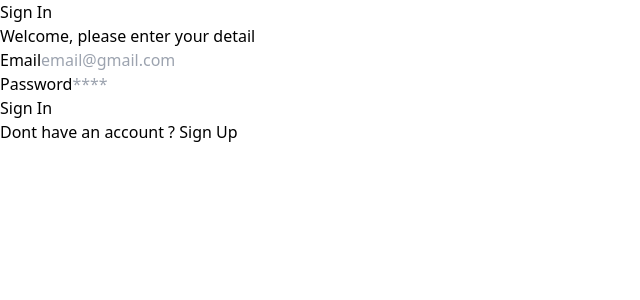
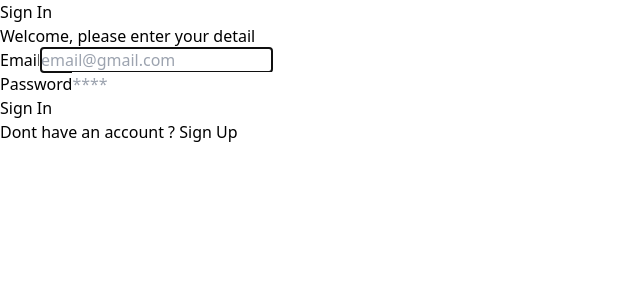
Before and after one commit to ketsar28/react-practice, a React (Vite) app: page /login in a window 1280 px wide. Shown: the top 300 px of the page, without its empty margins (0-640 px from the left). Built offline with nearby package versions, Linux system fonts and the light colour scheme.

Commit message:
[FEATURE] fff

```diff
--- a/src/components/Elements/Input/Index.jsx
+++ b/src/components/Elements/Input/Index.jsx
@@ -1,16 +1,18 @@
+/* eslint-disable react/display-name */
+import { forwardRef } from "react";
 import { Input } from "./Input";
 import { Label } from "./Label";
 
-export const InputForm = (props) => {
+export const InputForm = forwardRef((props, ref) => {
   // eslint-disable-next-line react/prop-types
-    const {label, type, placeholder, name} = props;
+  const { label, type, placeholder, name } = props;
 
   return (
     <>
       <div className="mb-6">
         <Label htmlFor={name}>{label}</Label>
-                <Input placeholder={placeholder} type={type} name={name}/>
+        <Input placeholder={placeholder} type={type} name={name} ref={ref}/>
       </div>
     </>
-    )
-}
+  );
+});
--- a/src/components/Elements/Input/Input.jsx
+++ b/src/components/Elements/Input/Input.jsx
@@ -1,9 +1,19 @@
-export const Input = (props) => {
-    // eslint-disable-next-line react/prop-types
-    const {placeholder, type, name} = props;
-    return (
-        <>
-         <input type={type} className="text-sm border rounded w-full py-2 px-3 text-slate-700 placeholder:opacity-1000" placeholder={placeholder} name={name} id={name}/>
-        </>
-    )
-}
+/* eslint-disable react/display-name */
+import { forwardRef } from "react";
+
+export const Input = forwardRef((props, ref) => {
+  // eslint-disable-next-line react/prop-types
+  const { placeholder, type, name } = props;
+  return (
+    <>
+      <input
+        type={type}
+        className="text-sm border rounded w-full py-2 px-3 text-slate-700 placeholder:opacity-1000"
+        placeholder={placeholder}
+        name={name}
+        id={name}
+        ref={ref}
+      />
+    </>
+  );
+});
--- a/src/components/Fragments/FormLogin.jsx
+++ b/src/components/Fragments/FormLogin.jsx
@@ -1,16 +1,23 @@
 import { InputForm } from "../Elements/Input/Index";
 import { Button } from "../Elements/Button/Button";
+import { useEffect, useRef } from "react";
 
 export const FormLogin = () => {
   const handleLogin = (e) => {
     e.preventDefault();
-    localStorage.setItem('email', e.target.email.value);
-    localStorage.setItem('password', e.target.password.value);
-    window.location.href="/products";
+    localStorage.setItem("email", e.target.email.value);
+    localStorage.setItem("password", e.target.password.value);
+    window.location.href = "/products";
     // ! console.log(e.target.email.value);
     // ! console.log(e.target.password.value);
     console.log("login");
   };
+
+  const emailRef = useRef(null);
+
+  useEffect(() => {
+    emailRef.current.focus();
+  }, []);
   return (
     <form onSubmit={handleLogin}>
       <InputForm
@@ -18,6 +25,7 @@
         type="email"
         placeholder="email@gmail.com"
         name="email"
+        ref={emailRef}
       />
       <InputForm
         label="Password"
--- a/src/pages/products.jsx
+++ b/src/pages/products.jsx
@@ -1,6 +1,7 @@
+/* eslint-disable no-undef */
 /* eslint-disable no-unused-vars */
 /* eslint-disable react/jsx-key */
-import { Fragment, useEffect, useState } from "react";
+import { Fragment, useEffect, useRef, useState } from "react";
 import { ProductCard } from "../components/Fragments/ProductCard";
 import { Button } from "../components/Elements/Button/Button";
 import { Counter } from "../components/Elements/Button/Counter";
@@ -48,13 +49,13 @@
 
   // ! componenetDidUpdate()
   useEffect(() => {
-   if(cart.length > 0) {
+    if (cart.length > 0) {
       const sum = cart.reduce((acc, current) => {
         const product = products.find((product) => product.id === current.id);
         return acc + product.price * current.qty;
       }, 0);
       setTotalPrice(sum);
-    localStorage.setItem("cart", JSON.stringify(cart))
+      localStorage.setItem("cart", JSON.stringify(cart));
     }
   }, [cart]);
 
@@ -69,6 +70,23 @@
       setCart([...cart, { id, qty: 1 }]);
     }
   };
+
+  const cartRef = useRef(JSON.parse(localStorage.getItem("cart")) || []);
+  const totalPriceRef = useRef(null);
+
+  useEffect(() => {
+    if(cart.length > 0) {
+      totalPriceRef.current.style.display = "table-row"
+    } else {
+      totalPriceRef.current.style.display = "none"
+    }
+  } ,[cart])
+
+  const handleAddToCartRef = (id) => {
+    cartRef.current = [...cartRef.current, { id, qty:1 }];
+    localStorage.setItem("cart", JSON.stringify(cartRef.current));
+  };
+
   const handleLogout = () => {
     localStorage.removeItem("email");
     localStorage.removeItem("password");
@@ -133,7 +151,7 @@
                   </tr>
                 );
               })}
-              <tr>
+              <tr ref={totalPriceRef}>
                 <td colSpan={3}>
                   <b>Total Price</b>
                 </td>
```
Lines whose indentation alone changed are shown as unchanged.
